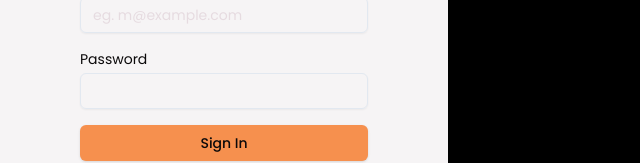
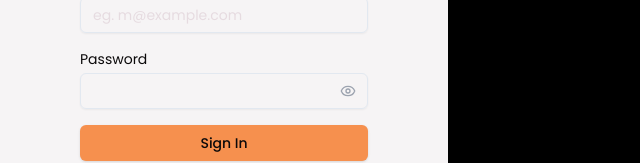
Before and after one commit to sdevmarc/uapsa-upd, a React (Vite) app in the folder client/: page /signin in a window 1280 px wide. Shown: the part 339-502 px from the top of the page, without its empty margins (0-640 px from the left). Built offline with nearby package versions, Linux system fonts and the light colour scheme; no server answers.

Commit message:
feat: Add Toaster component for displaying notifications

```diff
--- a/client/src/pages/SignIn.tsx
+++ b/client/src/pages/SignIn.tsx
@@ -4,19 +4,24 @@
 import { useMutation } from "@tanstack/react-query"
 import { API_SIGN_IN } from "@/api"
 import { useState } from "react"
+import { Eye, EyeOff } from "lucide-react"
 
 export default function SignIn() {
     const [values, setValues] = useState({
         email: '',
         password: ''
     })
+    const [showPassword, setShowPassword] = useState(false)
     const navigate = useNavigate()
 
     const { mutateAsync: QuerySignInUser, isPending: SignInloading } = useMutation({
         mutationFn: API_SIGN_IN,
         onSuccess: (data) => {
             if (!data.success) return navigate('/signup')
-            if (data.success) localStorage.setItem('token', data.access_token); return navigate('/dashboard')
+            if (data.success) {
+                localStorage.setItem('token', data.access_token)
+                return navigate('/dashboard')
+            }
         }
     })
 
@@ -37,6 +42,10 @@
         navigate(-1)
     }
 
+    const toggleShowPassword = () => {
+        setShowPassword(!showPassword)
+    }
+
     return (
         <>
             <div className="w-full h-screen flex justify-center items-center">
@@ -46,18 +55,45 @@
                         <label htmlFor="email" className='text-sm'>
                             Email
                         </label>
-                        <Input placeholder="eg. m@example.com" className="placeholder:text-muted placeholder:text-sm text-sm" id="email" name="email" onChange={handleOnChange} required />
+                        <Input
+                            placeholder="eg. m@example.com"
+                            className="placeholder:text-muted placeholder:text-sm text-sm"
+                            id="email"
+                            name="email"
+                            onChange={handleOnChange}
+                            required
+                        />
                     </div>
                     <div className="w-full flex flex-col gap-1">
                         <label htmlFor="password" className="text-sm">
                             Password
                         </label>
-                        <Input id="password" required name="password" className="text-sm" onChange={handleOnChange} />
+                        <div className="relative">
+                            <Input
+                                id="password"
+                                required
+                                name="password"
+                                className="text-sm pr-10"
+                                onChange={handleOnChange}
+                                type={showPassword ? "text" : "password"}
+                            />
+                            <button
+                                type="button"
+                                className="absolute inset-y-0 right-0 pr-3 flex items-center"
+                                onClick={toggleShowPassword}
+                            >
+                                {showPassword ? (
+                                    <EyeOff className="h-4 w-4 text-gray-400" />
+                                ) : (
+                                    <Eye className="h-4 w-4 text-gray-400" />
+                                )}
+                            </button>
+                        </div>
                     </div>
-                    <Button type="submit" variant={`default`} className="w-full" >
-                        Sign In
+                    <Button type="submit" variant="default" className="w-full" disabled={SignInloading}>
+                        {SignInloading ? 'Signing In...' : 'Sign In'}
                     </Button>
-                    <Button onClick={handleGoBack} type="button" variant={`outline`} className="w-full">
+                    <Button onClick={handleGoBack} type="button" variant="outline" className="w-full">
                         Go back
                     </Button>
                 </form>
```
